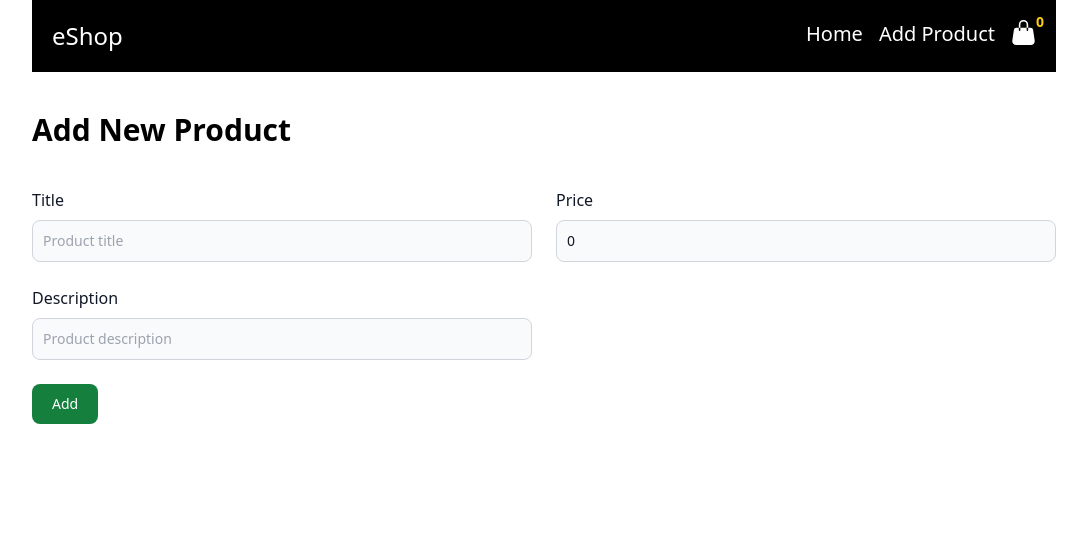
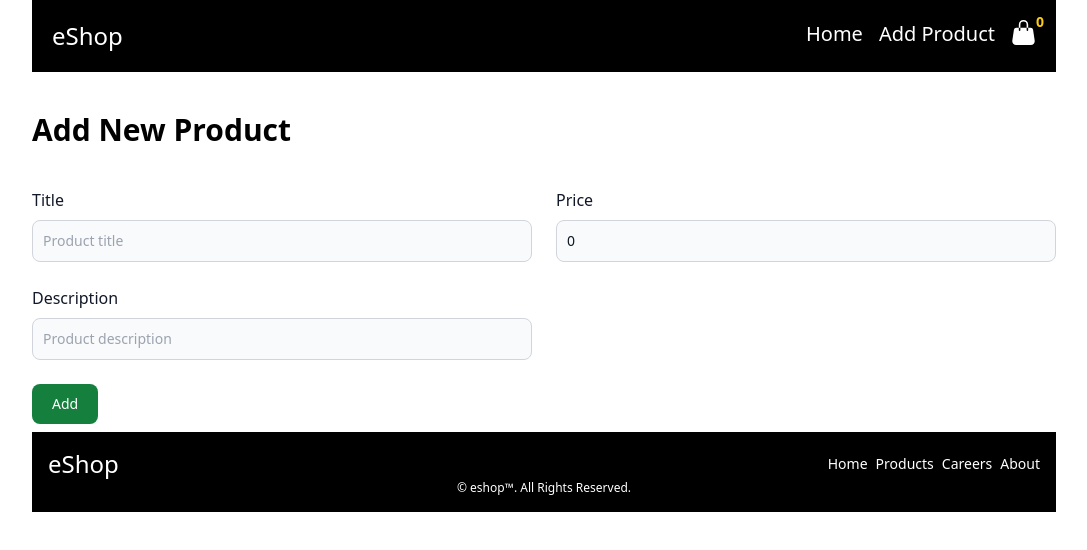
Before and after one commit to Usamaraoo/eShop, a React (Create React App) app in the folder frontend/: page /addProduct in a window 1280 px wide. Shown: the top 550 px of the page, without its empty margins (96-1183 px from the left). Built offline with nearby package versions, Linux system fonts and the light colour scheme.

Commit message:
footer and categories static page added

```diff
--- a/frontend/src/App.js
+++ b/frontend/src/App.js
@@ -6,18 +6,20 @@ import { BrowserRouter as Router, Route, Routes } from 'react-router-dom'
 import ProductDetail from './components/ProductDetail'
 import AddProduct from './components/AddProduct'
 import Cart from './components/Cart'
+import Footer from './Layouts/Footer'
 
 function App() {
     return (
-        <div className='w-4/5 m-auto '>
+        <div className='w-4/5 m-auto  '>
             <Router>
-            <Nabvar />
+                <Nabvar />
                 <Routes>
                     <Route path='/' element={<ProductsPage />} />
                     <Route path='/:slug' element={<ProductDetail />} />
                     <Route path='/addProduct' element={<AddProduct />} />
                     <Route path='/cart' element={<Cart />} />
                 </Routes>
+                <Footer />
             </Router>
         </div>
     )
--- /dev/null
+++ b/frontend/src/Layouts/Footer.jsx
@@ -0,0 +1,21 @@
+import React from 'react'
+import { Link } from 'react-router-dom'
+
+export default function () {
+    return (
+        <footer class=' p-4 bg-black text-white'>
+            <div className='flex justify-between'>
+                <Link to='/' className='tracking-widest text-2xl text-bold'>
+                    eShop
+                </Link>
+                <div className='flex gap-2 text-sm items-center'>
+                    <p>Home</p>
+                    <p>Products</p>
+                    <p>Careers</p>
+                    <p>About</p>
+                </div>
+            </div>
+            <div className='text-xs text-center'>© eshop™. All Rights Reserved.</div>
+        </footer>
+    )
+}
--- a/frontend/src/components/Cart.jsx
+++ b/frontend/src/components/Cart.jsx
@@ -28,7 +28,7 @@ export default function Cart() {
         }
     }
     return (
-        <div className='w-4/5 m-auto '>
+        <div className='w-4/5 m-auto h-screen '>
             {cartItems.length > 0 ? (
                 <div className='border mt-10 shadow-xl p-4  rounded-xl'>
                     <div>
--- a/frontend/src/components/ProductDetail.jsx
+++ b/frontend/src/components/ProductDetail.jsx
@@ -25,7 +25,7 @@ export default function ProductDetail() {
         getSingleProd()
     }, [])
     return (
-        <div className='mt-20'>
+        <div className='mt-20 h-screen'>
             {currentItem ? (
                 <div className='flex justify-between '>
                     <img
--- a/frontend/src/components/ProductsPage.jsx
+++ b/frontend/src/components/ProductsPage.jsx
@@ -21,8 +21,17 @@ export default function ProductsPage() {
         getAllProducts()
     }, [])
     return (
-        <div>
+        <div className='h-screen '>
             <h1 className='text-xl font-bold mt-5'>Featured</h1>
+            <div className='flex mt-5 gap-2'>
+                {/* Product categories */}
+                <div className='text-center bg-yellow-50  px-2'>
+                    <div className='text-md font-medium  my-2'>Categories</div>
+                    <div className=' px-6 border-b py-1'>Furnuter</div>
+                    <div className=' px-6 border-b py-1'>Crockery</div>
+                    <div className=' px-6 border-b py-1'>Kitchen</div>
+                    <div className=' px-6 border-b py-1'>Home</div>
+                </div>
                 {/* Product list */}
                 {products ? (
                     <div className='flex gap-10'>
@@ -47,5 +56,6 @@ export default function ProductsPage() {
                     <Loading />
                 )}
             </div>
+        </div>
     )
 }
--- a/frontend/src/components/SingleProductCard.jsx
+++ b/frontend/src/components/SingleProductCard.jsx
@@ -6,7 +6,7 @@ import { addItemToCart } from '../features/cart/cartSlice'
 export default function SingleProductCard({ image, price, title, slug }) {
     const dispatch = useDispatch()
     return (
-        <div className='w-52 h-70 mt-5 bg-yellow-50 p-2 rounded shadow-xl  '>
+        <div className='w-52 h-70  bg-yellow-50 p-2 rounded shadow-xl  '>
             <Link to={`/${slug}`}>
                 <img
                     to={`/${slug}`}
```
Also changed, not shown: 1 other file (tests, documents, lock files or other folders). Lines whose indentation alone changed are shown as unchanged.
